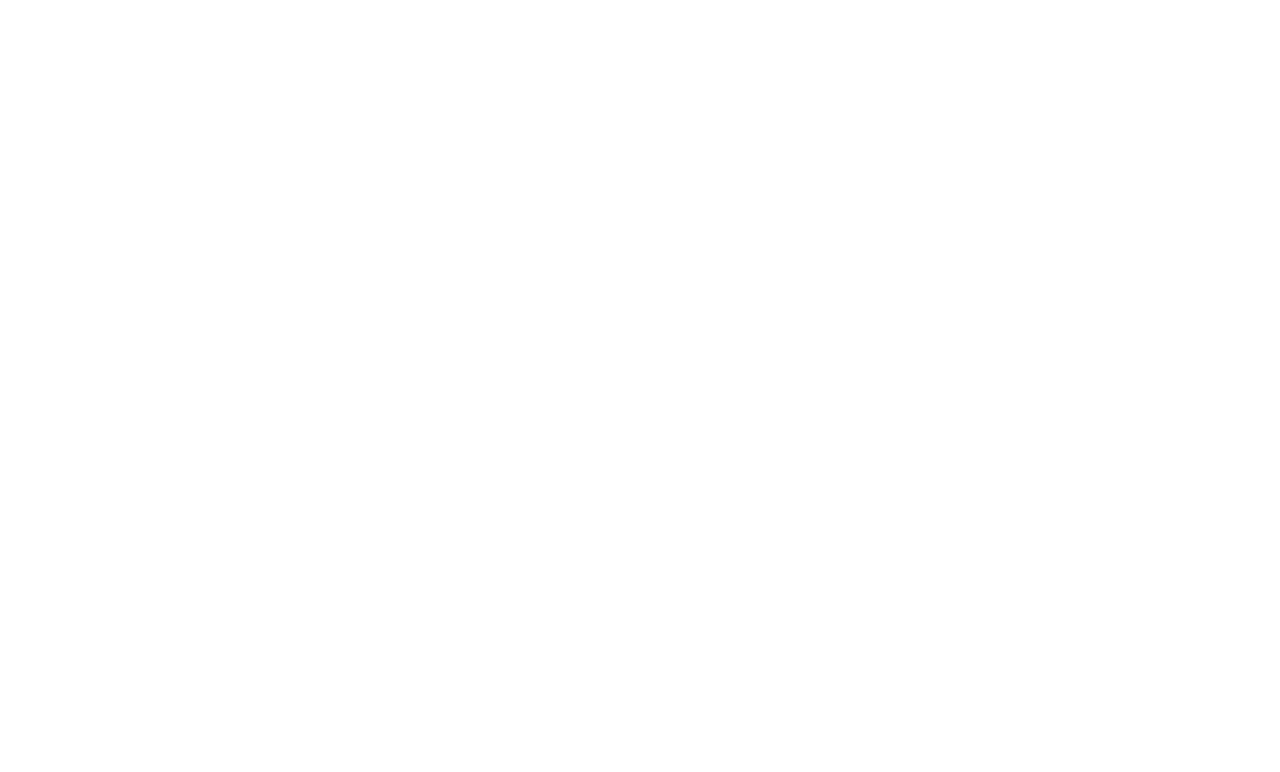
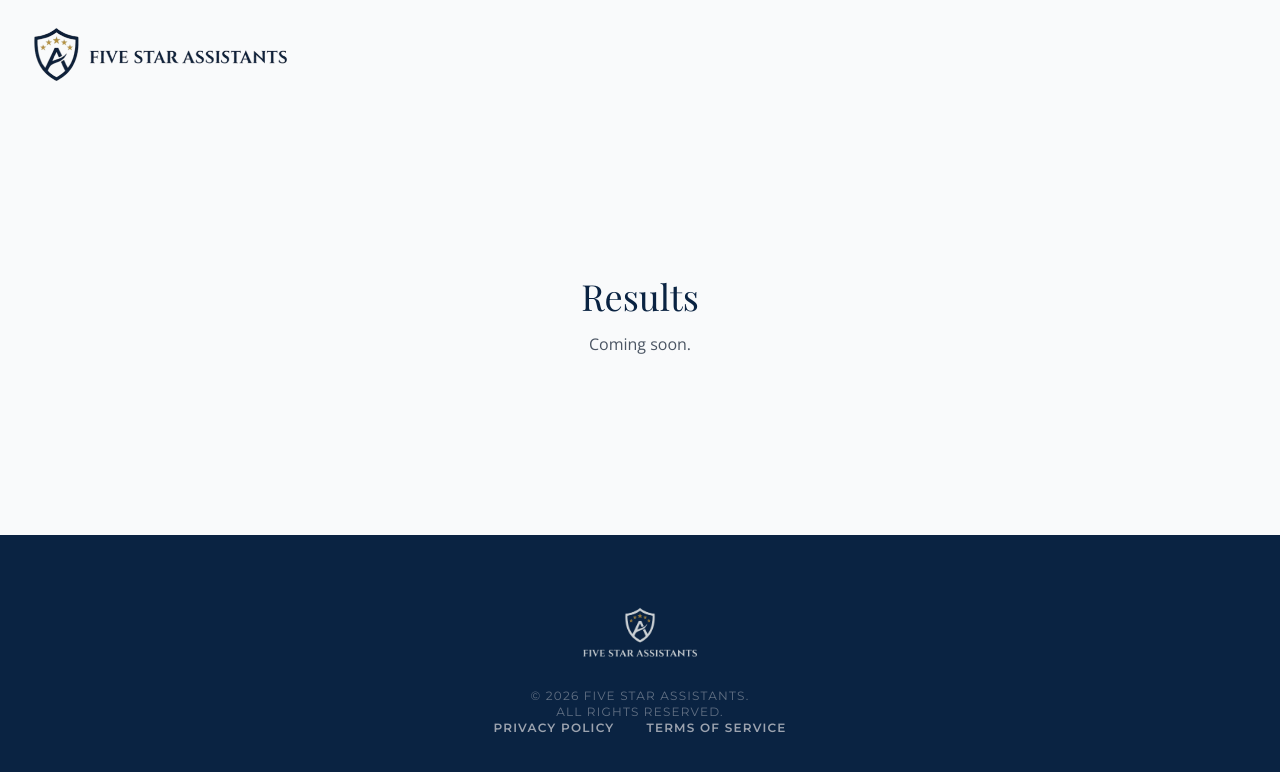
Before and after one commit to christianh0019/five-star-assistants-vsl, a React (Vite) app: page /results in a window 1280 px wide. Before the commit this address had no page. Shown: the top 772 px of the page. Built offline with nearby package versions, Linux system fonts and the light colour scheme.

Commit message:
update logo to remove hover effects and link to root, replace scrolling header items with page links

```diff
--- a/App.tsx
+++ b/App.tsx
@@ -16,6 +16,9 @@
 import LocalServiceBusinesses from './pages/LocalServiceBusinesses';
 import DigitalAgencies from './pages/DigitalAgencies';
 import RealEstateAgents from './pages/RealEstateAgents';
+import Pricing from './pages/Pricing';
+import Results from './pages/Results';
+import HowItWorks from './pages/HowItWorks';
 
 const App: React.FC = () => {
   return (
@@ -32,6 +35,9 @@
         <Route path="/local-service-businesses" element={<LocalServiceBusinesses />} />
         <Route path="/digital-agencies" element={<DigitalAgencies />} />
         <Route path="/real-estate-agents" element={<RealEstateAgents />} />
+        <Route path="/pricing" element={<Pricing />} />
+        <Route path="/results" element={<Results />} />
+        <Route path="/how-it-works" element={<HowItWorks />} />
         <Route path="/booking" element={<Booking />} />
         <Route path="/thank-you" element={<ThankYou />} />
 
--- a/components/Logo.tsx
+++ b/components/Logo.tsx
@@ -16,7 +16,7 @@
       <img
         src={variant === 'light' ? "/logo-white.png" : "/logo.png"}
         alt="Five Star Assistants Logo"
-        className="h-14 md:h-16 w-auto object-contain hover:scale-105 transition-transform duration-300 origin-left"
+        className="h-14 md:h-16 w-auto object-contain"
       />
 
     </div>
--- a/components/Navbar.tsx
+++ b/components/Navbar.tsx
@@ -58,15 +58,15 @@
             >
                 <div className={`max-w-7xl mx-auto px-4 md:px-8 flex items-center ${hideMenu ? 'justify-center md:justify-start' : 'justify-between'}`}>
                     {/* Brand */}
-                    <div
+                    <Link
+                        to="/"
                         className="flex-shrink-0 cursor-pointer relative z-[60]"
                         onClick={() => {
                             setIsMobileMenuOpen(false);
-                            window.scrollTo({ top: 0, behavior: 'smooth' });
                         }}
                     >
                         <Logo variant="dark" />
-                    </div>
+                    </Link>
 
                     {!hideMenu && (
                         <>
@@ -91,24 +91,24 @@
                                     </div>
                                 </div>
 
-                                <button
-                                    onClick={() => scrollToSection('pricing')}
+                                <Link
+                                    to="/pricing"
                                     className="text-sm font-body font-medium text-gray-600 hover:text-navy transition-colors"
                                 >
                                     Pricing
-                                </button>
-                                <button
-                                    onClick={() => scrollToSection('results')}
+                                </Link>
+                                <Link
+                                    to="/results"
                                     className="text-sm font-body font-medium text-gray-600 hover:text-navy transition-colors"
                                 >
                                     Results
-                                </button>
-                                <button
-                                    onClick={() => scrollToSection('process')}
+                                </Link>
+                                <Link
+                                    to="/how-it-works"
                                     className="text-sm font-body font-medium text-gray-600 hover:text-navy transition-colors"
                                 >
                                     How It Works
-                                </button>
+                                </Link>
 
                                 {onOpenSurvey && (
                                     <button
@@ -155,26 +155,29 @@
                             </div>
                         </div>
                         <div className="w-12 h-px bg-gray-200 mx-auto"></div>
-                        <button
-                            onClick={() => scrollToSection('pricing')}
+                        <Link
+                            to="/pricing"
+                            onClick={() => setIsMobileMenuOpen(false)}
                             className="text-2xl font-heading font-medium text-navy hover:text-gold transition-colors"
                         >
                             Pricing
-                        </button>
+                        </Link>
                         <div className="w-12 h-px bg-gray-200 mx-auto"></div>
-                        <button
-                            onClick={() => scrollToSection('results')}
+                        <Link
+                            to="/results"
+                            onClick={() => setIsMobileMenuOpen(false)}
                             className="text-2xl font-heading font-medium text-navy hover:text-gold transition-colors"
                         >
                             Results
-                        </button>
+                        </Link>
                         <div className="w-12 h-px bg-gray-200 mx-auto"></div>
-                        <button
-                            onClick={() => scrollToSection('process')}
+                        <Link
+                            to="/how-it-works"
+                            onClick={() => setIsMobileMenuOpen(false)}
                             className="text-2xl font-heading font-medium text-navy hover:text-gold transition-colors"
                         >
                             How It Works
-                        </button>
+                        </Link>
 
                         {onOpenSurvey && (
                             <div className="mt-12">
--- /dev/null
+++ b/pages/HowItWorks.tsx
@@ -0,0 +1,20 @@
+import React from 'react';
+import Navbar from '../components/Navbar';
+import Footer from '../components/Footer';
+
+const HowItWorks: React.FC = () => {
+    return (
+        <div className="min-h-screen bg-gray-50 flex flex-col font-body">
+            <Navbar />
+            <main className="flex-grow flex items-center justify-center pt-24">
+                <div className="text-center">
+                    <h1 className="text-4xl font-heading font-medium text-navy mb-4">How It Works</h1>
+                    <p className="text-gray-600">Coming soon.</p>
+                </div>
+            </main>
+            <Footer />
+        </div>
+    );
+};
+
+export default HowItWorks;
--- /dev/null
+++ b/pages/Pricing.tsx
@@ -0,0 +1,20 @@
+import React from 'react';
+import Navbar from '../components/Navbar';
+import Footer from '../components/Footer';
+
+const Pricing: React.FC = () => {
+    return (
+        <div className="min-h-screen bg-gray-50 flex flex-col font-body">
+            <Navbar />
+            <main className="flex-grow flex items-center justify-center pt-24">
+                <div className="text-center">
+                    <h1 className="text-4xl font-heading font-medium text-navy mb-4">Pricing</h1>
+                    <p className="text-gray-600">Coming soon.</p>
+                </div>
+            </main>
+            <Footer />
+        </div>
+    );
+};
+
+export default Pricing;
--- /dev/null
+++ b/pages/Results.tsx
@@ -0,0 +1,20 @@
+import React from 'react';
+import Navbar from '../components/Navbar';
+import Footer from '../components/Footer';
+
+const Results: React.FC = () => {
+    return (
+        <div className="min-h-screen bg-gray-50 flex flex-col font-body">
+            <Navbar />
+            <main className="flex-grow flex items-center justify-center pt-24">
+                <div className="text-center">
+                    <h1 className="text-4xl font-heading font-medium text-navy mb-4">Results</h1>
+                    <p className="text-gray-600">Coming soon.</p>
+                </div>
+            </main>
+            <Footer />
+        </div>
+    );
+};
+
+export default Results;
```
